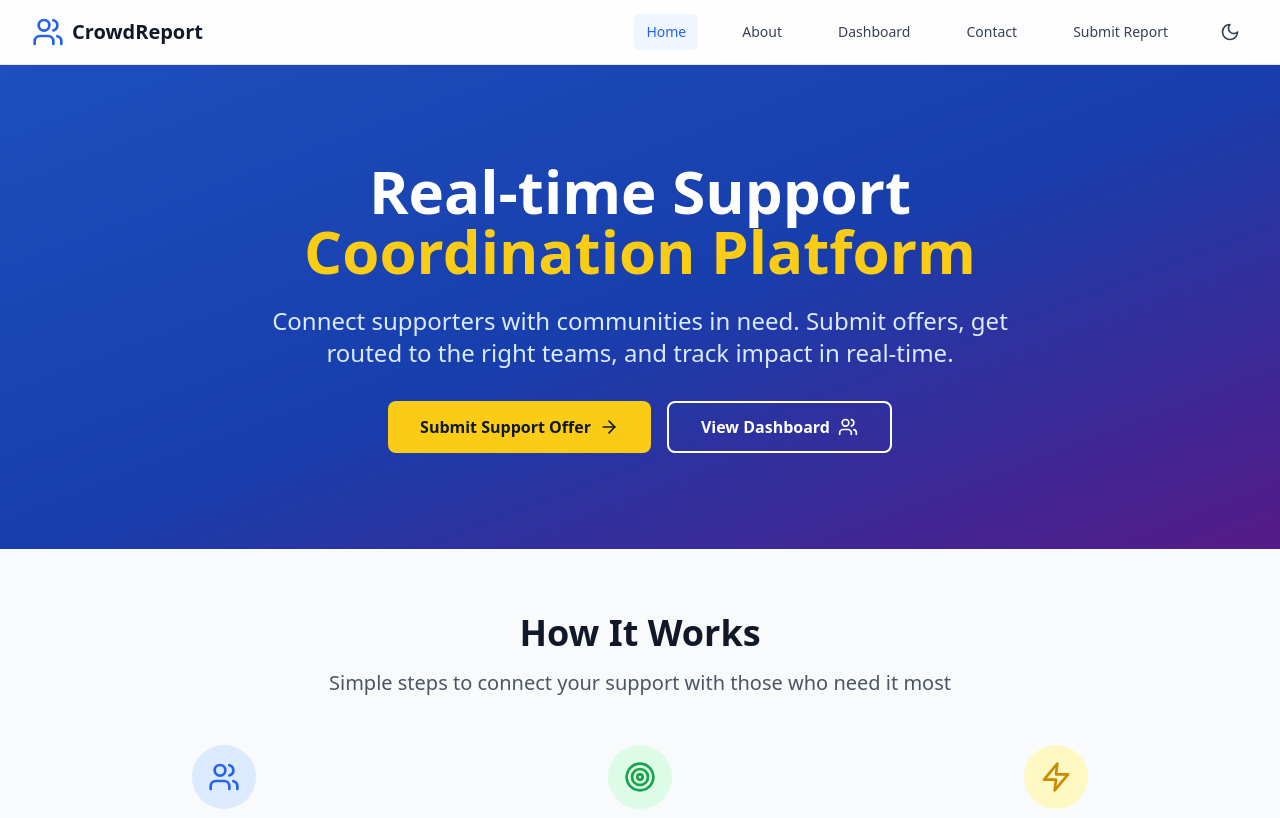
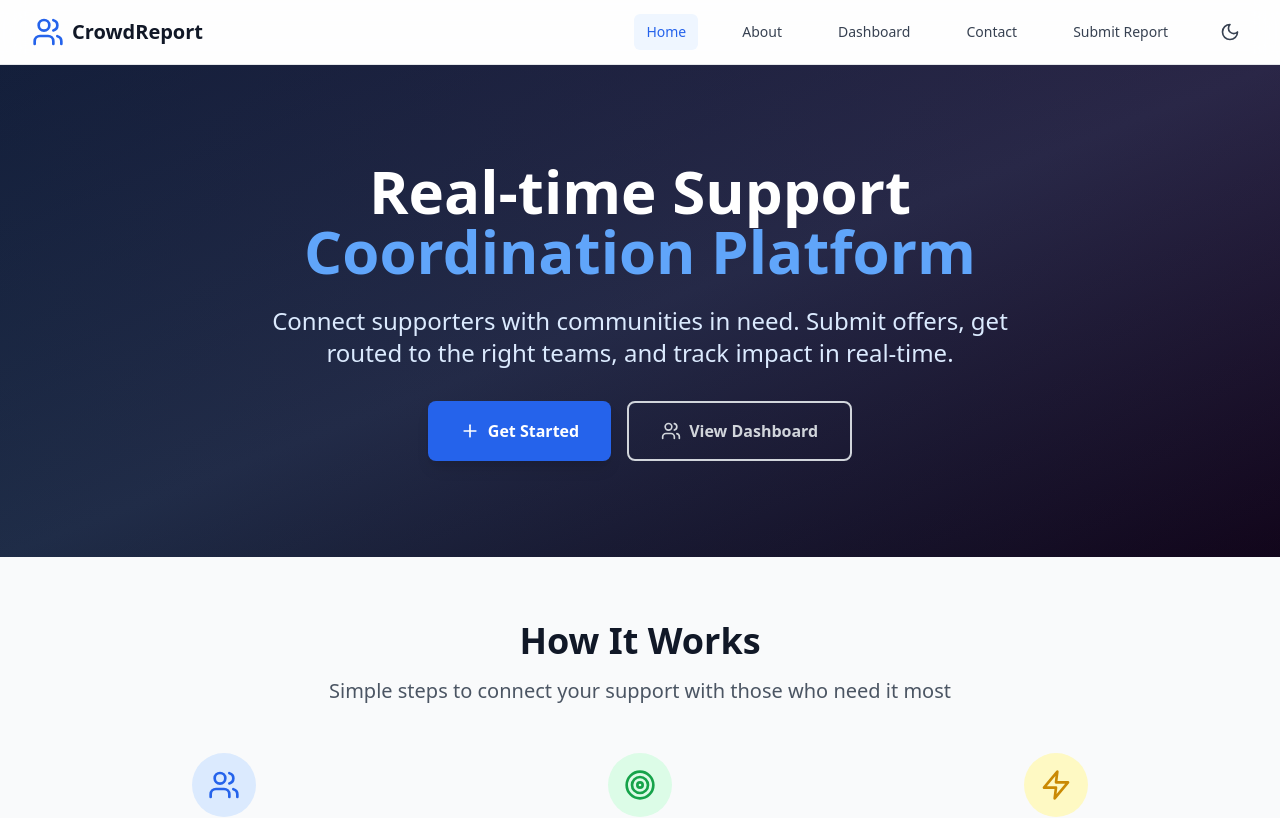
Before and after one commit to Abdiladiif-Abdisamed/CrowdReport, a React (Vite) app: page / in a window 1280 px wide. Shown: the top 818 px of the page. Built offline with nearby package versions, Linux system fonts and the light colour scheme.

Commit message:
Update Home Hero Section with Dark Design

```diff
--- a/src/pages/Home.jsx
+++ b/src/pages/Home.jsx
@@ -1,18 +1,18 @@
 import React from 'react';
-import { ArrowRight, Users, Shield, Clock, Zap, CheckCircle, Target, Globe } from 'lucide-react';
+import { ArrowRight, Users, Shield, Clock, Zap, CheckCircle, Target, Globe, Plus } from 'lucide-react';
 import { Link } from 'react-router-dom';
 
 const Home = () => {
   return (
     <div className="min-h-screen">
       {/* Hero Section */}
-      <section className="relative bg-gradient-to-br from-blue-600 via-blue-700 to-purple-800 text-white overflow-hidden">
-        <div className="absolute inset-0 bg-black/20"></div>
+      <section className="relative bg-gradient-to-br from-gray-900 via-gray-800 to-black text-white overflow-hidden">
+        <div className="absolute inset-0 bg-gradient-to-r from-blue-900/20 to-purple-900/20"></div>
         <div className="relative max-w-7xl mx-auto px-4 sm:px-6 lg:px-8 py-24">
           <div className="text-center">
             <h1 className="text-4xl md:text-6xl font-bold mb-6">
               Real-time Support
-              <span className="block text-yellow-400">Coordination Platform</span>
+              <span className="block text-blue-400">Coordination Platform</span>
             </h1>
             <p className="text-xl md:text-2xl mb-8 text-blue-100 max-w-3xl mx-auto">
               Connect supporters with communities in need. Submit offers, get routed to the right teams, and track impact in real-time.
@@ -20,17 +20,17 @@ const Home = () => {
             <div className="flex flex-col sm:flex-row gap-4 justify-center">
               <Link
                 to="/submit"
-                className="inline-flex items-center px-8 py-3 bg-yellow-400 text-gray-900 font-semibold rounded-lg hover:bg-yellow-300 transition-colors"
+                className="inline-flex items-center px-8 py-4 bg-blue-600 text-white font-semibold rounded-lg hover:bg-blue-700 transition-all duration-300 shadow-lg hover:shadow-xl transform hover:-translate-y-1"
               >
-                Submit Support Offer
-                <ArrowRight className="ml-2 h-5 w-5" />
+                <Plus className="mr-2 h-5 w-5" />
+                Get Started
               </Link>
               <Link
                 to="/dashboard"
-                className="inline-flex items-center px-8 py-3 border-2 border-white text-white font-semibold rounded-lg hover:bg-white hover:text-gray-900 transition-colors"
+                className="inline-flex items-center px-8 py-4 border-2 border-gray-300 text-gray-300 font-semibold rounded-lg hover:bg-gray-300 hover:text-gray-900 transition-all duration-300"
               >
+                <Users className="mr-2 h-5 w-5" />
                 View Dashboard
-                <Users className="ml-2 h-5 w-5" />
               </Link>
             </div>
           </div>
```
